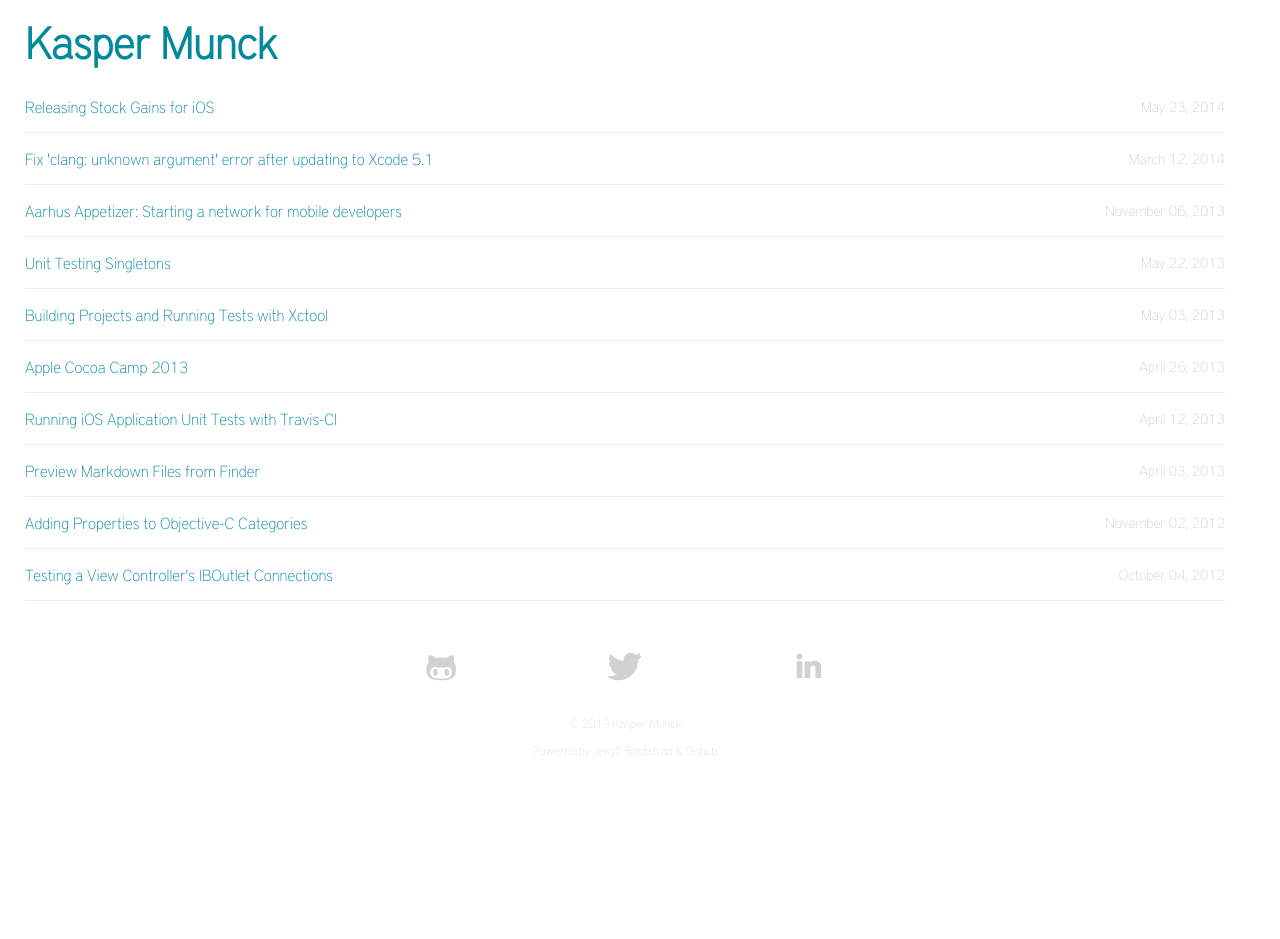
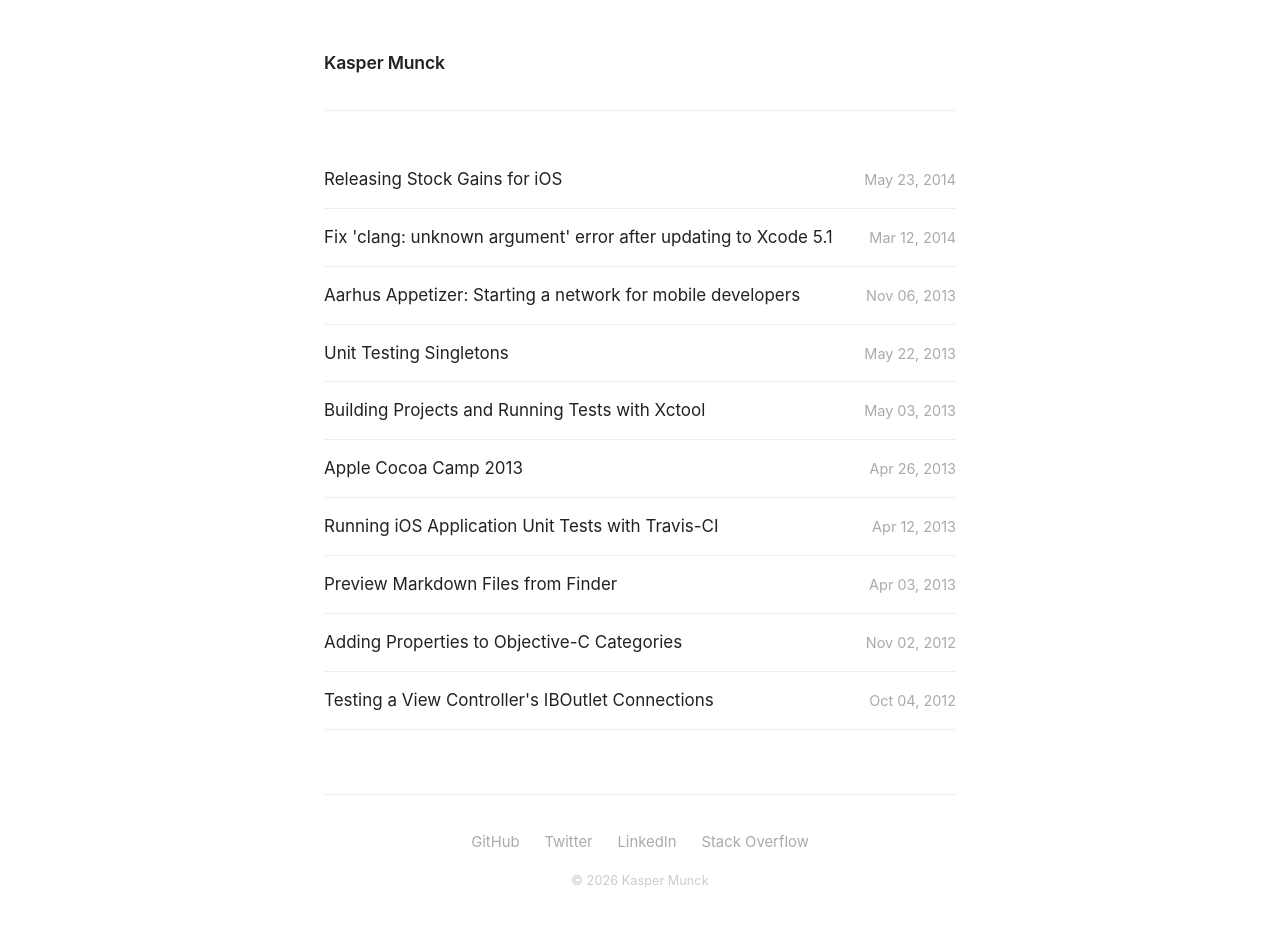
Before and after one commit to kaspermunck/kaspermunck.github.com, a Jekyll site: the page built from index.html, in a window 1280 px wide. Built offline with Jekyll 4.4.1, drawn with Linux system fonts in a browser that asks for light colours; before the commit the page ends 900 px from its top, so only the background shows below that.

Commit message:
Refresh design: drop Bootstrap and Font Awesome, rewrite CSS
- Replace Bootstrap 2 and Font Awesome with ~170 lines of plain CSS
- System font stack, 680px reading column, flexbox post rows
- Footer social links as plain text (fixes broken FA3/FA4 icon mismatch)
- Dynamic copyright year, semantic header/main/footer elements
- Fix inline code styling (was near-invisible #999 on white)
- Remove stray categories output from post layout

Co-Authored-By: Claude Sonnet 4.6 <noreply@anthropic.com>

```diff
--- a/_includes/footer.html
+++ b/_includes/footer.html
@@ -1,21 +1,9 @@
-<section id="footer">
-  <div class="social">
-	<a href="http://github.com/kaspermunck" target="_blank" class="github">
-		<i class="icon-github-alt icon-2x"></i>
-	</a>
-  </div>
-
-  <div class="social">
-	<a href="http://twitter.com/kaspermunck" target="_blank" class="twitter">
-		<i class="icon-twitter icon-2x"></i>
-	</a>
-  </div>
-
-  <div class="social">
-	<a href="http://www.linkedin.com/profile/view?id=116928198" target="_blank" class="linkedin">
-		<i class="icon-linkedin icon-2x"></i>
-	</a>
-  </div>
-
-  <div class="goodbye">&copy; 2013 {{ site.author.name }}<br />Powered by Jekyll, Bootstrap & Github</div>
-</section>
+<footer id="footer">
+  <nav>
+    <a href="https://github.com/kaspermunck" target="_blank" rel="noopener">GitHub</a>
+    <a href="https://twitter.com/kaspermunck" target="_blank" rel="noopener">Twitter</a>
+    <a href="https://www.linkedin.com/profile/view?id=116928198" target="_blank" rel="noopener">LinkedIn</a>
+    <a href="https://stackoverflow.com/users/847174/muncken" target="_blank" rel="noopener">Stack Overflow</a>
+  </nav>
+  <div class="goodbye">&copy; {{ site.time | date: "%Y" }} {{ site.author.name }}</div>
+</footer>
--- a/_layouts/layout.html
+++ b/_layouts/layout.html
@@ -4,31 +4,20 @@
     <meta charset="utf-8">
     <meta name="author" content="{{ site.author.name }}">
     <meta name="viewport" content="width=device-width, initial-scale=1.0">
-
     <title>{{ page.title }}</title>
-
-    <link rel="stylesheet" href="/assets/css/bootstrap.min.css">
-    <link rel="stylesheet" href="/assets/css/bootstrap-responsive.min.css">
-    <link rel="stylesheet" href="/fontawesome/font-awesome.min.css">
     <link rel="stylesheet" href="/assets/css/site.css">
     <link rel="stylesheet" href="/assets/css/pygments.css">
   </head>
   <body>
-
-  <div class="container">
-    <div class="row">
-      <h1><a href="/">{{ site.title }}</a></h1>
-    </div>
-
-    <div class="row">
-      {{ content }}
-    </div>
-
-    <div class="row">
+    <div class="container">
+      <header class="site-header">
+        <h1 class="site-title"><a href="/">{{ site.title }}</a></h1>
+      </header>
+      <main>
+        {{ content }}
+      </main>
       {% include footer.html %}
     </div>
-  </div>
-
-  {% include analytics.html %}
+    {% include analytics.html %}
   </body>
 </html>
--- a/assets/css/site.css
+++ b/assets/css/site.css
@@ -1,114 +1,171 @@
-/* Generated by Font Squirrel (http://www.fontsquirrel.com) on April 18, 2013 */
-/* Thanks to https://philsfonts.com */
-
-@font-face {
-    font-family: 'district_prothin';
-    src: url('/fonts/distproth-webfont.eot');
-    src: url('/fonts/distproth-webfont.eot?#iefix') format('embedded-opentype'),
-         url('/fonts/distproth-webfont.woff') format('woff'),
-         url('/fonts/distproth-webfont.ttf') format('truetype'),
-         url('/fonts/distproth-webfont.svg#district_prothin') format('svg');
-    font-weight: normal;
-    font-style: normal;
+*, *::before, *::after {
+  box-sizing: border-box;
 }
 
-#posts {
-	list-style: none;
-	margin: 0;
-	padding: 0;
+body {
+  font-family: -apple-system, BlinkMacSystemFont, "Segoe UI", Helvetica, Arial, sans-serif;
+  font-size: 17px;
+  line-height: 1.7;
+  color: #222;
+  background: #fff;
+  margin: 0;
+  padding: 0;
 }
 
-#post img {
-	display: block;
-	margin: 20px auto;
-	width: 50%;
+.container {
+  max-width: 680px;
+  margin: 0 auto;
+  padding: 0 24px;
+}
+
+/* Header */
+.site-header {
+  padding: 48px 0 32px;
+  border-bottom: 1px solid #eee;
+  margin-bottom: 40px;
+}
+
+.site-title {
+  margin: 0;
+  font-size: 1.1rem;
+  font-weight: 600;
+  letter-spacing: -0.01em;
+}
+
+.site-title a {
+  color: #222;
+  text-decoration: none;
+}
+
+.site-title a:hover {
+  color: #666;
+}
+
+/* Post listing */
+#posts {
+  list-style: none;
+  margin: 0;
+  padding: 0;
 }
 
 .post-listing {
-	padding: 12px 0;
-	border-bottom: 1px solid #eee;
-	list-style: none;
+  display: flex;
+  justify-content: space-between;
+  align-items: baseline;
+  padding: 14px 0;
+  border-bottom: 1px solid #eee;
 }
 
-a {
-	transition: color 0.1s ease-in;
-    -webkit-transition: color 0.1s ease-in;
-    -moz-transition: color 0.1s ease-in;
+.post-listing a {
+  color: #222;
+  text-decoration: none;
 }
 
-.date, .categories {
-	font-size: .9em;
-	color: #d1d1d1;
+.post-listing a:hover {
+  text-decoration: underline;
 }
 
-.float-right {
-	float: right;
+.date {
+  font-size: 0.85em;
+  color: #aaa;
+  white-space: nowrap;
+  margin-left: 20px;
 }
 
-.social {
-    display: inline-block;
-    vertical-align: top;
-    text-align: center;
-    width: 15%;
+/* Post page */
+.post-title {
+  margin: 0 0 6px;
+  font-size: 1.6rem;
+  line-height: 1.3;
+  letter-spacing: -0.02em;
 }
 
-#ad {
-
+.post-meta {
+  color: #aaa;
+  font-size: 0.85em;
+  margin-bottom: 40px;
 }
 
-#ad h3 {
-	margin: 0;
+.post-content h2,
+.post-content h3,
+.post-content h4 {
+  margin-top: 2em;
+  margin-bottom: 0.5em;
 }
 
-#footer a:hover {
-	text-decoration: none;
+.post-content p {
+  margin: 0 0 1.2em;
 }
 
-#footer .linkedin:hover {
-	color: #007bb6;
+.post-content a {
+  color: #222;
 }
 
-#footer .twitter:hover {
-	color: #8ec1da;
+.post-content a:hover {
+  color: #666;
 }
 
-#footer .github:hover {
-	color: #4c4c4c;
+.post-content img {
+  display: block;
+  margin: 28px auto;
+  max-width: 100%;
 }
 
-#footer .stackoverflow:hover {
-	color: #ffa500;
+/* Code */
+code {
+  font-family: "SFMono-Regular", Menlo, Monaco, Consolas, monospace;
+  font-size: 0.875em;
+  background: #f5f5f5;
+  padding: 0.1em 0.35em;
+  border-radius: 3px;
+  color: #333;
 }
 
-#footer .social a {
-	color: #d1d1d1;
+pre {
+  background: #f5f5f5;
+  padding: 16px 20px;
+  overflow-x: auto;
+  border-radius: 4px;
+  margin: 24px 0;
+  line-height: 1.5;
 }
 
-#footer {
-	padding: 25px 0;
-	margin: 25px 0 0 0;
-	text-align: center;
+pre code {
+  background: none;
+  padding: 0;
+  font-size: 0.82em;
+  color: inherit;
 }
 
-#footer a {
-	color: #999;
+.highlight {
+  margin: 24px 0;
+}
+
+/* Footer */
+#footer {
+  margin-top: 64px;
+  padding: 32px 0 48px;
+  border-top: 1px solid #eee;
+  text-align: center;
+}
+
+#footer nav {
+  margin-bottom: 14px;
+}
+
+#footer nav a {
+  color: #aaa;
+  text-decoration: none;
+  margin: 0 10px;
+  font-size: 0.875em;
+  transition: color 0.1s;
+}
+
+#footer nav a:hover {
+  color: #222;
 }
 
 .goodbye {
-	margin-top: 25px;
-	color: #e1e1e1;
-	font-size: .75em;
-	font-family: 'district_prothin';
+  color: #ccc;
+  font-size: 0.75em;
 }
-
-code {
-	color: #999;
-}
-
-.highlight {
-	margin: 20px 0;
-}
-
-.highlight code {
-	font-size: .75em;
-}
--- a/index.html
+++ b/index.html
@@ -7,12 +7,14 @@ title: Kasper Munck
   {% assign legacy = site.data.legacy_posts %}
   {% for post in site.posts %}
     <li class="post-listing">
-      <a href="{{ post.url }}">{{ post.title }}</a> <time class="date float-right">{{ post.date | date: "%B %d, %Y" }}</time>
+      <a href="{{ post.url }}">{{ post.title }}</a>
+      <time class="date">{{ post.date | date: "%b %d, %Y" }}</time>
     </li>
   {% endfor %}
   {% for post in legacy %}
     <li class="post-listing">
-      <a href="{{ post.url }}">{{ post.title }}</a> <time class="date float-right">{{ post.date | date: "%B %d, %Y" }}</time>
+      <a href="{{ post.url }}">{{ post.title }}</a>
+      <time class="date">{{ post.date | date: "%b %d, %Y" }}</time>
     </li>
   {% endfor %}
 </ul>
```
Also changed, not shown: _layouts/post.html (+5 -14 lines), .nojekyll (deleted).
